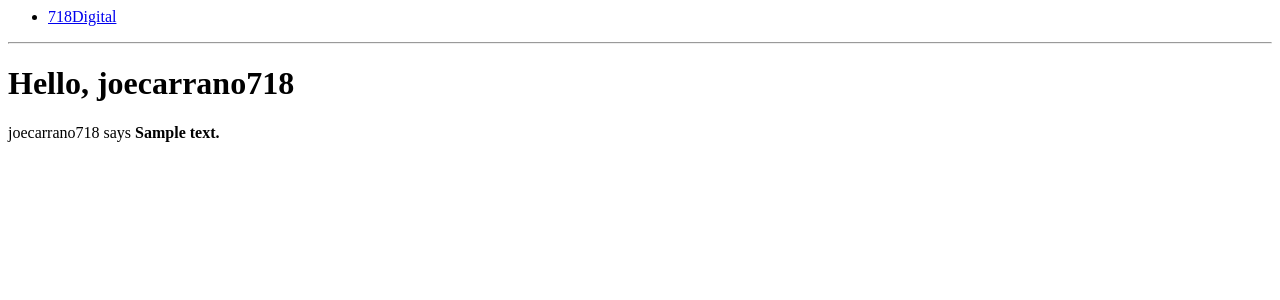
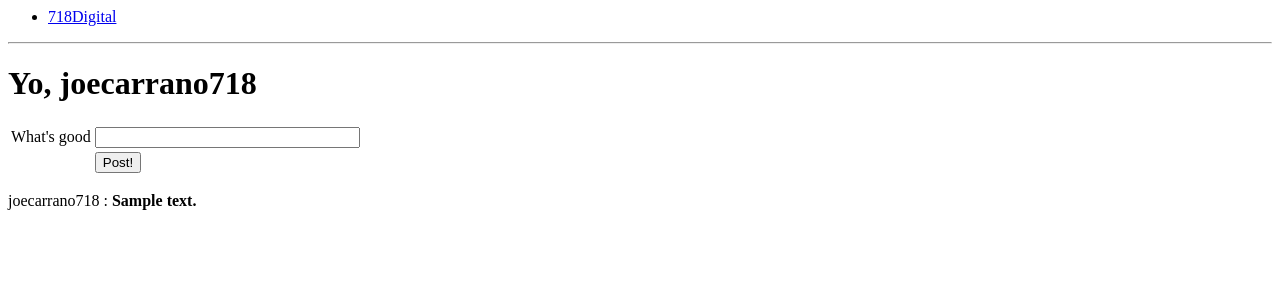
Before and after one commit to joeknows718/718Digital, a Flask app: template app/templates/index.html in a window 1280 px wide. Shown: the top 300 px of the page. Run offline with Flask 2, Linux system fonts and the light colour scheme; data comes from the database, SQL or seed files in the repository; tables that the repository leaves empty hold one stand-in row (values such as "Sample post"); the template is opened without the code that fills it: values that come from a table or form of the project are taken from there, most other values are stand-ins (such as "Sample title", 1, 10 or a date in 2020); form fields are guessed from the names that the template uses; parts of the project's set-up code (start-up, migrations or seed data) failed here and were passed over.

Commit message:
added post form and form model, still need to do view

```diff
--- a/app/templates/index.html
+++ b/app/templates/index.html
@@ -1,10 +1,29 @@
 
 {% extends "base.html" %}
 {% block content %}
-	<h1>Hello, {{ user.username }}</h1>
+	<h1>Yo, {{ user.username }}</h1>
+	<form action="" method="post" name="post">
+		{{ form.hidden_tag() }}
+		<table>
+			<tr>
+				<td>What's good</td>
+				<td>{{ form.post(size=30, maxlength=255) }}</td>
+				<td>
+				{% for error in form.post.errors %}
+				<span style="color:red;">[{{ error }}]</span><br>
+				{% endfor %}
+				</td>
+			</tr>
+			<tr>
+				<td></td>
+				<td><input type="submit" value="Post!"></td>
+				<td></td>
+			</tr>
+		</table>
+	</form>
 	{% for post in posts %}
-	<div>
-		<p>{{ post.author.username }} says <b>{{ post.body }}</b></p>
-	</div>
+	<p>
+		{{ post.author.username }} : <b>{{ post.body }}</b>
+	</p>
 	{% endfor %}
 {% endblock %}
```
